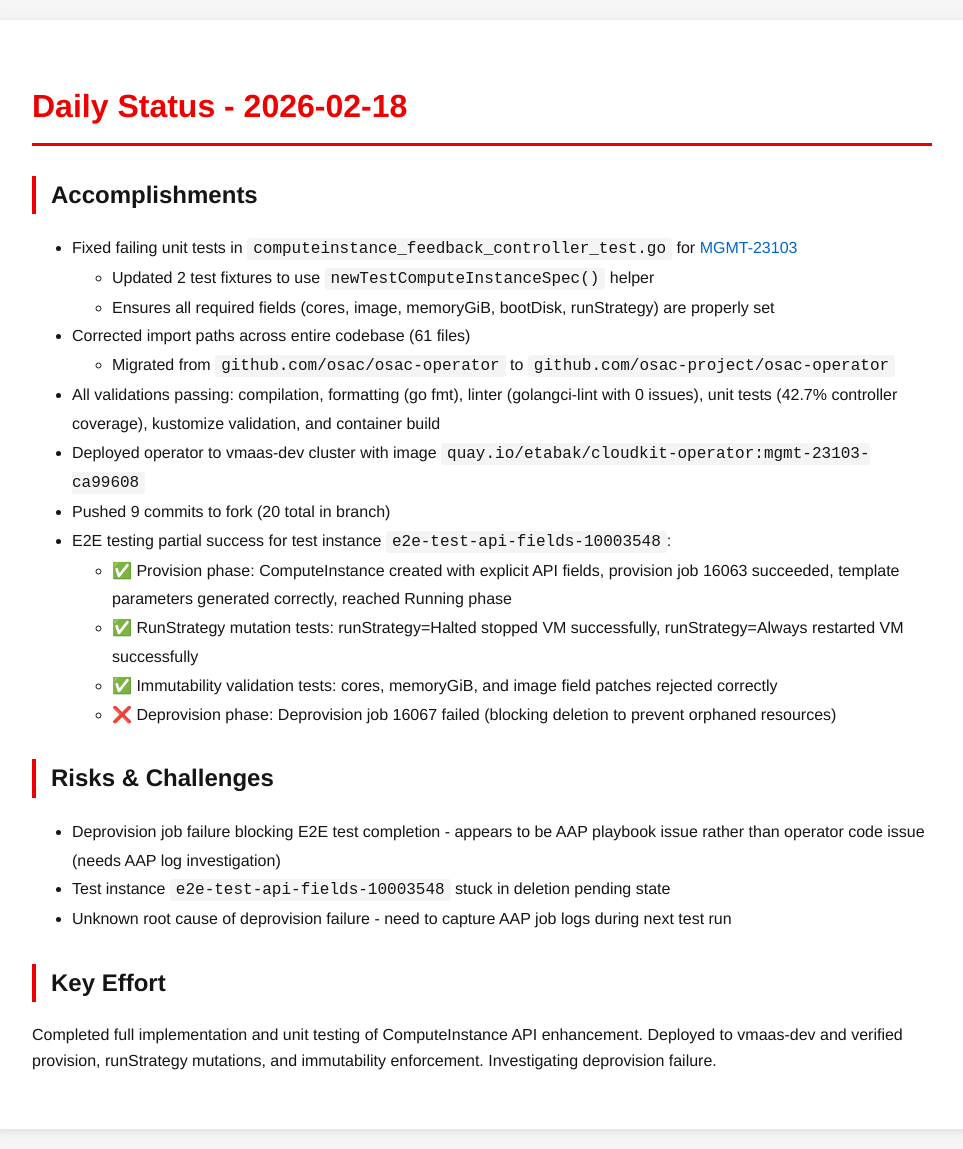
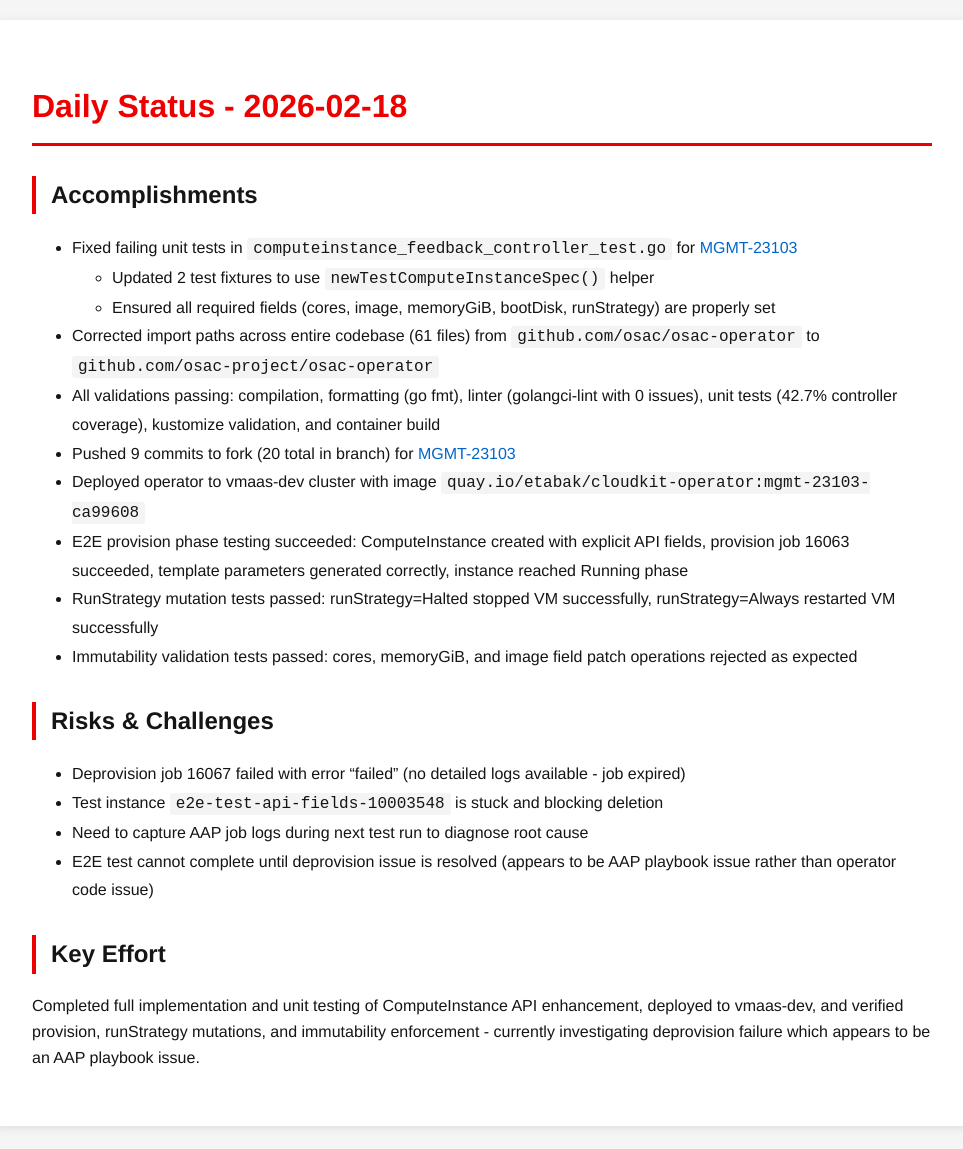
Before and after one commit to tzvatot/daily-status, a Jekyll site: the page built from 2026-02-18.md, in a window 1280 px wide. Shown: the whole page, without its empty margins (158-1121 px from the left). Built offline with Jekyll 4.4.1, drawn with Linux system fonts in a browser that asks for light colours.

Commit message:
Daily status update - 2026-02-18

```diff
--- a/2026-02-18.md
+++ b/2026-02-18.md
@@ -9,22 +9,20 @@ date: 2026-02-18
 ## Accomplishments
 - Fixed failing unit tests in `computeinstance_feedback_controller_test.go` for [MGMT-23103](https://issues.redhat.com/browse/MGMT-23103)
   - Updated 2 test fixtures to use `newTestComputeInstanceSpec()` helper
-  - Ensures all required fields (cores, image, memoryGiB, bootDisk, runStrategy) are properly set
-- Corrected import paths across entire codebase (61 files)
-  - Migrated from `github.com/osac/osac-operator` to `github.com/osac-project/osac-operator`
+  - Ensured all required fields (cores, image, memoryGiB, bootDisk, runStrategy) are properly set
+- Corrected import paths across entire codebase (61 files) from `github.com/osac/osac-operator` to `github.com/osac-project/osac-operator`
 - All validations passing: compilation, formatting (go fmt), linter (golangci-lint with 0 issues), unit tests (42.7% controller coverage), kustomize validation, and container build
+- Pushed 9 commits to fork (20 total in branch) for [MGMT-23103](https://issues.redhat.com/browse/MGMT-23103)
 - Deployed operator to vmaas-dev cluster with image `quay.io/etabak/cloudkit-operator:mgmt-23103-ca99608`
-- Pushed 9 commits to fork (20 total in branch)
-- E2E testing partial success for test instance `e2e-test-api-fields-10003548`:
-  - ✅ Provision phase: ComputeInstance created with explicit API fields, provision job 16063 succeeded, template parameters generated correctly, reached Running phase
-  - ✅ RunStrategy mutation tests: runStrategy=Halted stopped VM successfully, runStrategy=Always restarted VM successfully
-  - ✅ Immutability validation tests: cores, memoryGiB, and image field patches rejected correctly
-  - ❌ Deprovision phase: Deprovision job 16067 failed (blocking deletion to prevent orphaned resources)
+- E2E provision phase testing succeeded: ComputeInstance created with explicit API fields, provision job 16063 succeeded, template parameters generated correctly, instance reached Running phase
+- RunStrategy mutation tests passed: runStrategy=Halted stopped VM successfully, runStrategy=Always restarted VM successfully
+- Immutability validation tests passed: cores, memoryGiB, and image field patch operations rejected as expected
 
 ## Risks & Challenges
-- Deprovision job failure blocking E2E test completion - appears to be AAP playbook issue rather than operator code issue (needs AAP log investigation)
-- Test instance `e2e-test-api-fields-10003548` stuck in deletion pending state
-- Unknown root cause of deprovision failure - need to capture AAP job logs during next test run
+- Deprovision job 16067 failed with error "failed" (no detailed logs available - job expired)
+- Test instance `e2e-test-api-fields-10003548` is stuck and blocking deletion
+- Need to capture AAP job logs during next test run to diagnose root cause
+- E2E test cannot complete until deprovision issue is resolved (appears to be AAP playbook issue rather than operator code issue)
 
 ## Key Effort
-Completed full implementation and unit testing of ComputeInstance API enhancement. Deployed to vmaas-dev and verified provision, runStrategy mutations, and immutability enforcement. Investigating deprovision failure.
+Completed full implementation and unit testing of ComputeInstance API enhancement, deployed to vmaas-dev, and verified provision, runStrategy mutations, and immutability enforcement - currently investigating deprovision failure which appears to be an AAP playbook issue.
```
